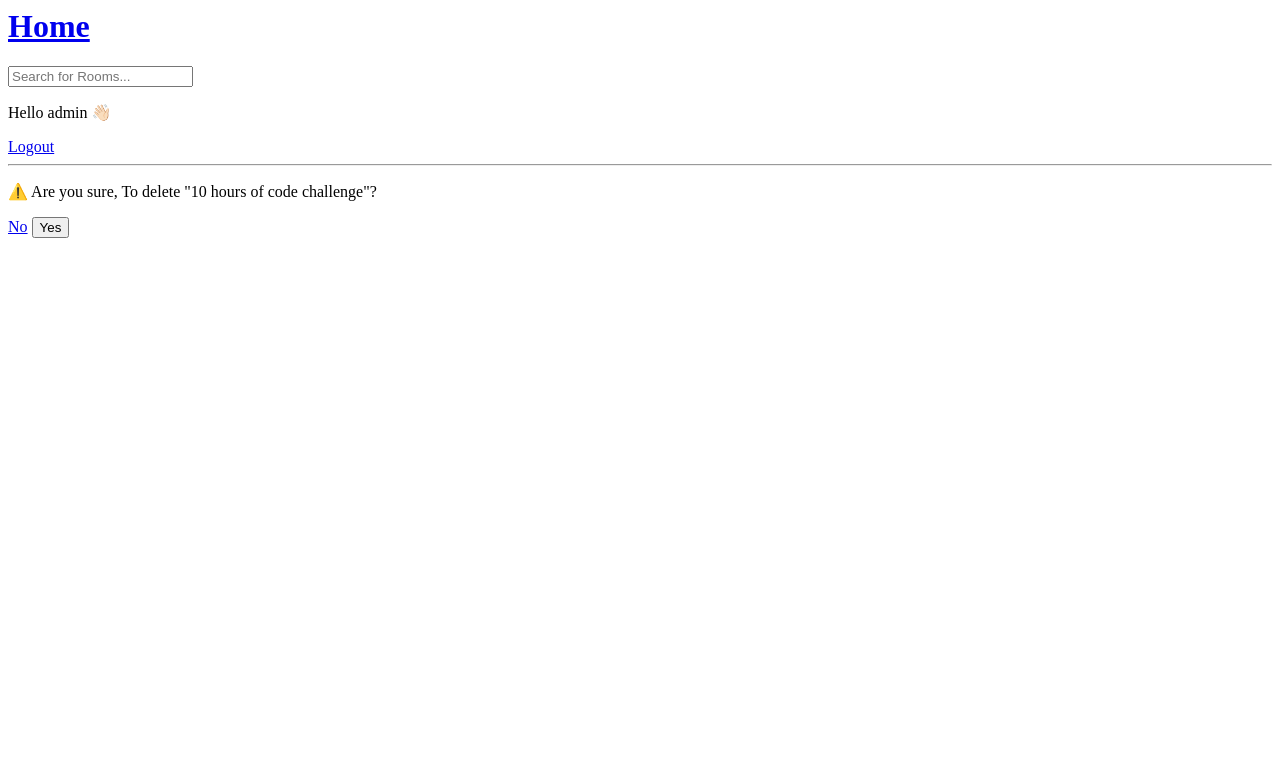
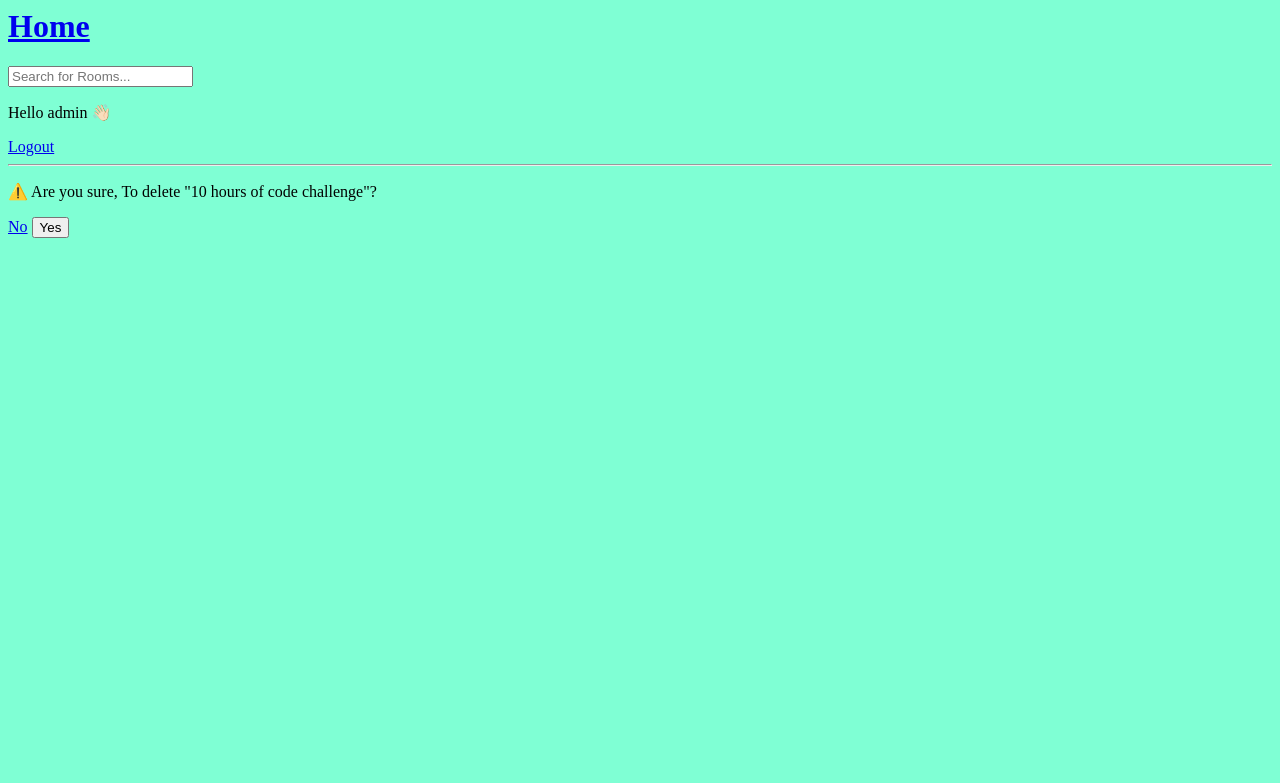
Before and after one commit to itsahmadrezza/studybud, a Django app: page /delete-room/3/ in a window 1280 px wide. Shown: the top 783 px of the page. Run offline with Django 4.2, Linux system fonts and the light colour scheme; a user stored in the database is signed in; data comes from the database, SQL or seed files in the repository.

Commit message:
modifie style file

```diff
--- a/base/static/base/style.css
+++ b/base/static/base/style.css
@@ -2,3 +2,7 @@
     display: grid;
     grid-template-columns: 1fr 3fr 1fr;
 }
+
+body {
+    background-color: aquamarine;
+}
```
